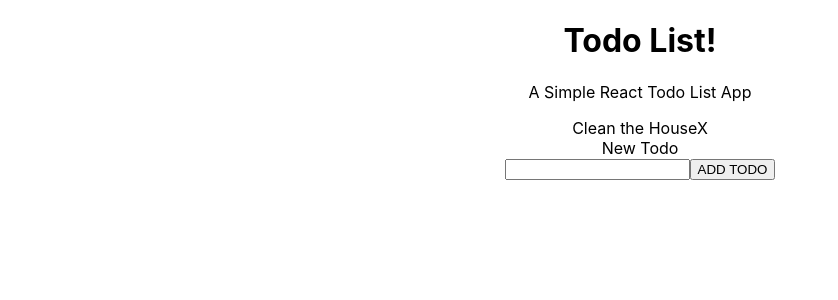
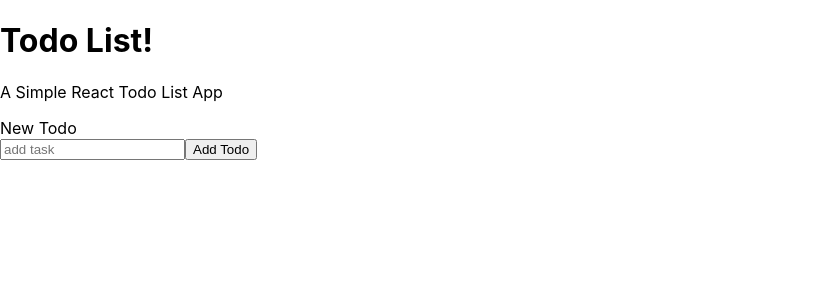
Before and after one commit to NightmanCZ90/Modern-React-Bootcamp, a React (Create React App) app in the folder 12_Forms/forms-react/: page / in a window 1280 px wide. Shown: the top 300 px of the page, without its empty margins (0-838 px from the left). Built offline with nearby package versions, Linux system fonts and the light colour scheme.

Commit message:
add editing

```diff
--- a/12_Forms/forms-react/src/App.js
+++ b/12_Forms/forms-react/src/App.js
@@ -11,7 +11,7 @@ import TodoList from './TodoList';
 
 function App() {
   return (
-    <div className="App">
+    <div>
       <TodoList />
     </div>
   );
--- a/12_Forms/forms-react/src/NewTodoForm.js
+++ b/12_Forms/forms-react/src/NewTodoForm.js
@@ -12,7 +12,7 @@ class NewTodoForm extends Component {
   }
   handleSubmit(evt) {
     evt.preventDefault();
-    const newTodo = {...this.state, id: uuid()};
+    const newTodo = {...this.state, id: uuid(), completed: false};
     this.props.createTodo(newTodo);
     this.setState({
       task: ''
@@ -26,15 +26,17 @@ class NewTodoForm extends Component {
   render() {
     return(
       <form onSubmit={this.handleSubmit}>
-        <label>New Todo</label>
+        <label htmlFor='task'>New Todo</label>
         <div>
           <input
+            id='task'
             name='task'
             type='text'
             value={this.state.task}
             onChange={this.handleChange}
+            placeholder='add task'
           />
-          <button>ADD TODO</button>
+          <button>Add Todo</button>
         </div>
       </form>
     )
--- a/12_Forms/forms-react/src/Todo.js
+++ b/12_Forms/forms-react/src/Todo.js
@@ -1,13 +1,59 @@
 import React, { Component } from 'react'
 
 class Todo extends Component {
+  constructor(props){
+    super(props);
+    this.state = {
+      isEditing: false,
+      task: this.props.task
+    }
+    this.handleRemove = this.handleRemove.bind(this);
+    this.toggleForm = this.toggleForm.bind(this);
+    this.handleChange = this.handleChange.bind(this);
+    this.handleUpdate = this.handleUpdate.bind(this);
+  }
+  handleUpdate(evt) {
+    evt.preventDefault();
+    this.props.updateTodo(this.props.id, this.state.task);
+    this.toggleForm();
+  }
+  handleChange(evt) {
+    this.setState({
+      [evt.target.name]: evt.target.value
+    })
+  }
+  handleRemove() {
+    this.props.removeTodo(this.props.id)
+  }
+  toggleForm() {
+    this.setState({isEditing: !this.state.isEditing})
+  }
   render() {
-    return(
-      <div>
-        <span>{this.props.task}</span>
-        <span onClick={this.props.remove}>X</span>
-      </div>
-    )
+    let result;
+    if(this.state.isEditing) {
+      result = (
+        <div>
+          <form onSubmit={this.handleUpdate}>
+            <input
+            name='task'
+            type='text'
+            value={this.state.task}
+            onChange={this.handleChange}
+            />
+            <button>Save</button>
+          </form>
+        </div>
+      )
+    } else {
+      result = (
+        <div>
+          <button onClick={this.toggleForm}>Edit</button>
+          <button onClick={this.handleRemove}>X</button>
+          <li>{this.props.task}</li>
+        </div>
+      )
+    }
+    return result
   }
 }
 
--- a/12_Forms/forms-react/src/TodoList.js
+++ b/12_Forms/forms-react/src/TodoList.js
@@ -5,20 +5,29 @@ import NewTodoForm from './NewTodoForm';
 class TodoList extends Component {
   constructor(props) {
     super(props);
-    this.state = {
-      todos: [{task: 'Clean the House', isDone: false}]
-    }
-    this.createTodo = this.createTodo.bind(this);
+    this.state = {todos: []}
+    this.create = this.create.bind(this);
+    this.remove = this.remove.bind(this);
+    this.update = this.update.bind(this);
   }
   remove(id) {
     this.setState(state => ({
-      todos: this.state.todos.filter(todo => todo.id !== id)
+      todos: state.todos.filter(todo => todo.id !== id)
     }))
   }
-  createTodo(todo) {
+  create(newTodo) {
     this.setState(state => ({
-      todos: [...this.state.todos, todo]
+      todos: [...this.state.todos, newTodo]
     }))
+  }
+  update(id, updatedTask){
+    const updatedTodos = this.state.todos.map(todo => {
+      if(todo.id === id) {
+        return {...todo, task: updatedTask}
+      }
+      return todo;
+    })
+    this.setState({todos: updatedTodos})
   }
   render() {
     const todos = this.state.todos.map(todo => (
@@ -26,15 +35,17 @@ class TodoList extends Component {
         key={todo.id}
         id={todo.id}
         task={todo.task}
-        remove={() => this.remove(todo.id)}
+        completed={todo.isDone}
+        removeTodo={this.remove}
+        updateTodo={this.update}
       />
     ))
     return(
       <div>
         <h1>Todo List!</h1>
         <p>A Simple React Todo List App</p>
-        {todos}
-        <NewTodoForm createTodo={this.createTodo} />
+        <ul>{todos}</ul>
+        <NewTodoForm createTodo={this.create} />
       </div>
     )
   }
```
